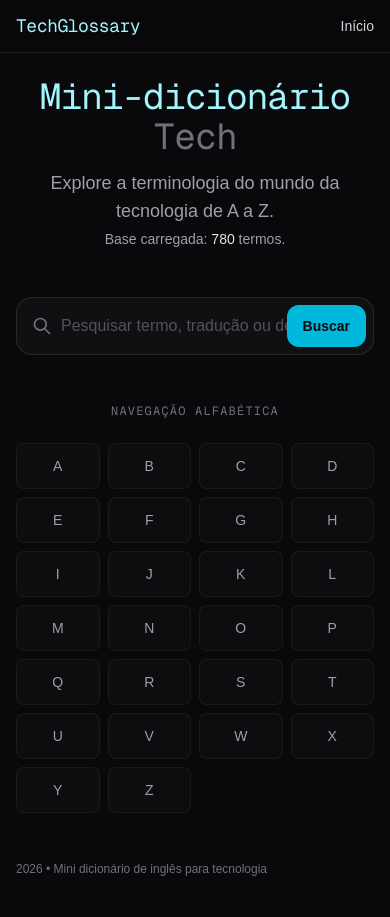
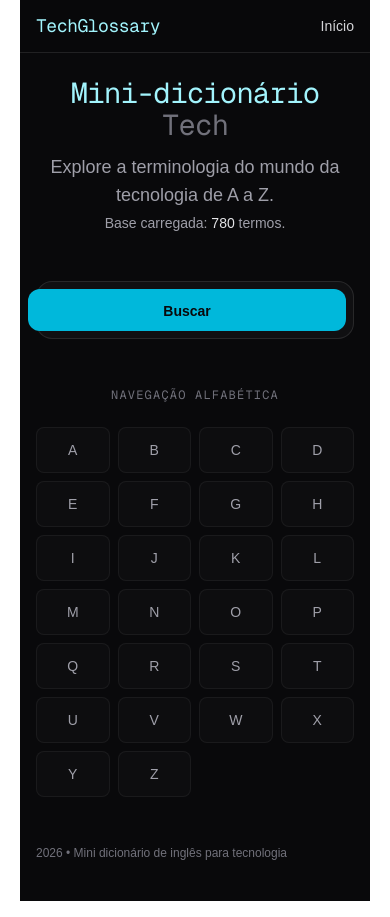
Before and after one commit to Emanuel07-coder/mini-dicionario, a Next.js app: page / in a window 390 px wide. Built offline with nearby package versions, Linux system fonts and the light colour scheme.

Commit message:
Add responsive styles for mobile devices

```diff
--- a/src/app/globals.css
+++ b/src/app/globals.css
@@ -38,3 +38,37 @@ body {
   0% { transform: rotate(0deg); }
   100% { transform: rotate(360deg); }
 }
+/* Garante que as imagens e inputs não estourem a largura da tela */
+* {
+  box-sizing: border-box;
+}
+
+body {
+  padding: 0 20px; /* Espaçamento lateral para não colar nas bordas do celular */
+}
+
+/* Ajustes para telas de até 600px (Celulares) */
+@media (max-width: 600px) {
+  h1 {
+    font-size: 1.8rem; /* Diminui um pouco o título */
+  }
+
+  .search-container {
+    flex-direction: column; /* Se você usa flexbox, empilha o input e o botão */
+    gap: 10px;
+  }
+
+  input {
+    width: 100%; /* Input ocupa toda a largura disponível */
+    font-size: 16px; /* Evita que o iOS faça "zoom" automático ao clicar no input */
+  }
+
+  button {
+    width: 100%; /* Botão ocupa toda a largura no mobile */
+    padding: 12px;
+  }
+
+  .result-content {
+    font-size: 0.9rem; /* Texto levemente menor para caber mais conteúdo */
+  }
+}
```
